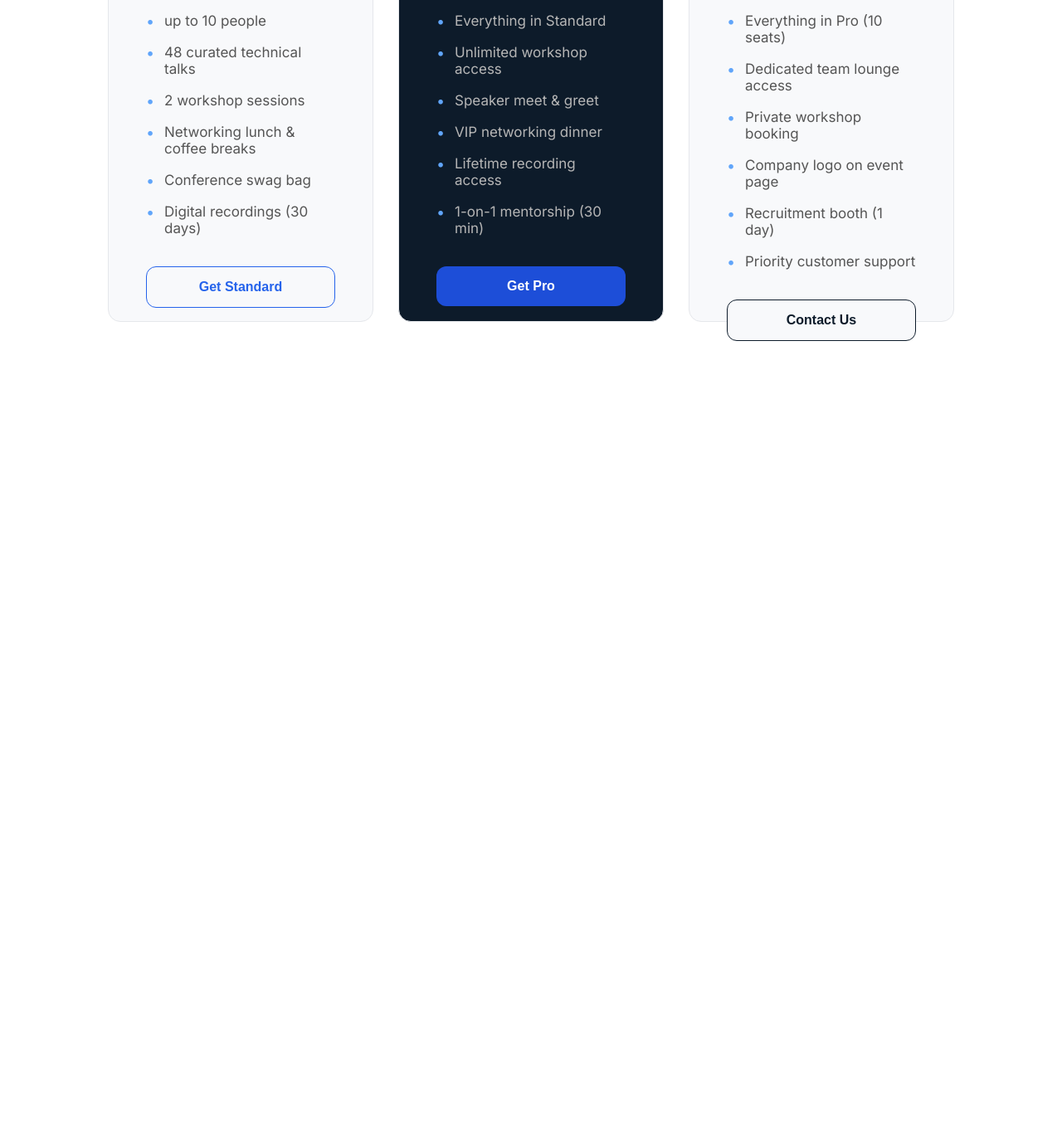
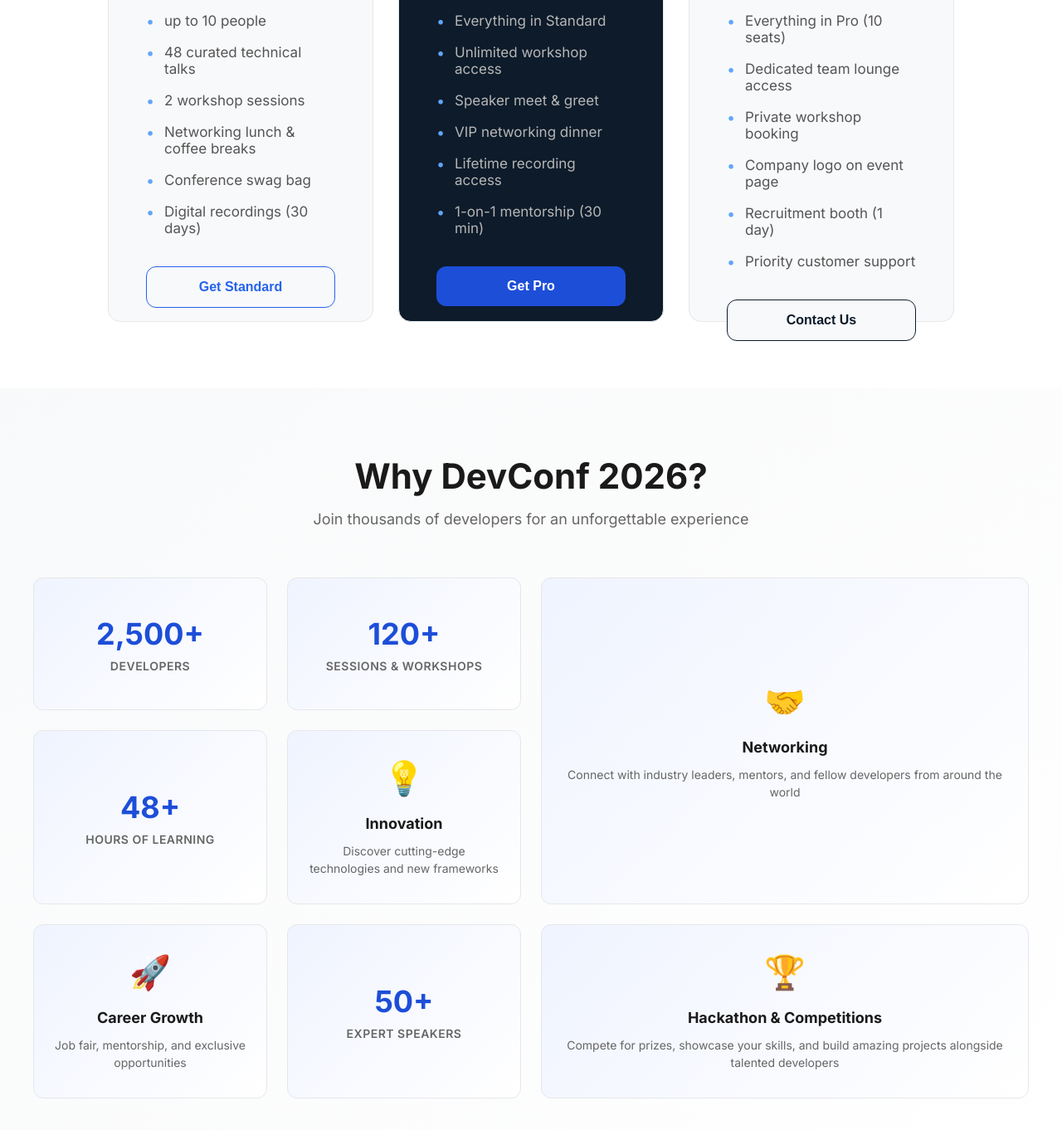
Before and after one commit to mirajkarim003-svg/Devconf-2026, a plain HTML site: page index.html in a window 1280 px wide. Shown: the part 2806-4168 px from the top of the page at 83% size. Before the commit the page ends 3274 px from the top, so only its background shows below. Drawn offline with Linux system fonts and the light colour scheme.

Commit message:
complete ai generated section

```diff
--- a/index.html
+++ b/index.html
@@ -122,6 +122,71 @@
                 </div>
             </div>
         </section>
+        <!-- AI Generated Section: Conference Highlights -->
+
+        <section class="highlights-section">
+            <div class="highlights-container">
+                <div class="highlights-header">
+                    <h2>Why DevConf 2026?</h2>
+                    <p>Join thousands of developers for an unforgettable experience</p>
+                </div>
+
+                <div class="highlights-grid">
+                    <!-- Stat Card 1 -->
+                    <div class="highlight-card stat-card">
+                        <div class="stat-number">2,500+</div>
+                        <div class="stat-label">Developers</div>
+                    </div>
+
+                    <!-- Stat Card 2 -->
+                    <div class="highlight-card stat-card">
+                        <div class="stat-number">120+</div>
+                        <div class="stat-label">Sessions & Workshops</div>
+                    </div>
+
+                    <!-- Feature Card 1 - Larger -->
+                    <div class="highlight-card feature-card feature-card-large">
+                        <div class="feature-icon">🤝</div>
+                        <h3>Networking</h3>
+                        <p>Connect with industry leaders, mentors, and fellow developers from around the world</p>
+                    </div>
+
+                    <!-- Stat Card 3 -->
+                    <div class="highlight-card stat-card">
+                        <div class="stat-number">48+</div>
+                        <div class="stat-label">Hours of Learning</div>
+                    </div>
+
+                    <!-- Feature Card 2 -->
+                    <div class="highlight-card feature-card">
+                        <div class="feature-icon">💡</div>
+                        <h3>Innovation</h3>
+                        <p>Discover cutting-edge technologies and new frameworks</p>
+                    </div>
+
+                    <!-- Feature Card 3 -->
+                    <div class="highlight-card feature-card">
+                        <div class="feature-icon">🚀</div>
+                        <h3>Career Growth</h3>
+                        <p>Job fair, mentorship, and exclusive opportunities</p>
+                    </div>
+
+                    <!-- Stat Card 4 -->
+                    <div class="highlight-card stat-card">
+                        <div class="stat-number">50+</div>
+                        <div class="stat-label">Expert Speakers</div>
+                    </div>
+
+                    <!-- Feature Card 4 - Larger -->
+                    <div class="highlight-card feature-card feature-card-large">
+                        <div class="feature-icon">🏆</div>
+                        <h3>Hackathon & Competitions</h3>
+                        <p>Compete for prizes, showcase your skills, and build amazing projects alongside talented
+                            developers</p>
+                    </div>
+                </div>
+            </div>
+        </section>
     </main>
 
 </body>
--- a/style.css
+++ b/style.css
@@ -29,7 +29,7 @@ button{
        font-size: 16px;
        font-weight: bold;
 }
-.hero {
+.hero{
     background-image: linear-gradient(rgba(0,0,0,0.5), rgba(0,0,0,0.5)), url('./images/banner.jpg');
     background-size: cover;
     height: 1000px;
@@ -57,7 +57,7 @@ button{
     font-weight: bold;
     margin-top: 400px;
 }
-.speaker-grid {
+.speaker-grid{
     display: grid;
     grid-template-columns: 1fr 1fr;
     gap: 50px;
@@ -67,12 +67,12 @@ button{
     text-align: center;
     padding: 130px 230px;
 }
-.speaker-card {
+.speaker-card{
     border: 1px solid #E5E7EB;
     border-radius: 12px;
     overflow: hidden;
 }
-.speaker-card img {
+.speaker-card img{
     width: 100%;
     height: 300px;
     object-fit: cover;
@@ -176,7 +176,7 @@ button{
 .special li{
     color: #b6b6b6;
 }
-.price-card button {
+.price-card button{
     width: 100%;
 }
 .standard-button{
@@ -189,3 +189,157 @@ button{
     color: #0D1B2A;
     border: 1px solid #0D1B2A;
 }
+.highlights-section {
+  padding: 80px 20px;
+  background: linear-gradient(135deg, #f8f9fa 0%, #ffffff 100%);
+}
+
+.highlights-container {
+  max-width: 1200px;
+  margin: 0 auto;
+}
+
+.highlights-header {
+  text-align: center;
+  margin-bottom: 60px;
+}
+
+.highlights-header h2 {
+  font-size: 42px;
+  font-weight: 700;
+  color: #1a1a1a;
+  margin: 0 0 16px 0;
+  font-family: 'Inter', sans-serif;
+}
+
+.highlights-header p {
+  font-size: 18px;
+  color: #666;
+  margin: 0;
+  font-family: 'Inter', sans-serif;
+}
+
+.highlights-grid {
+  display: grid;
+  grid-template-columns: repeat(auto-fit, minmax(240px, 1fr));
+  gap: 24px;
+  auto-rows: auto;
+}
+
+/* Responsive grid for larger screens */
+
+@media (min-width: 768px) {
+  .highlights-grid {
+    grid-template-columns: repeat(4, 1fr);
+  }
+
+  .feature-card-large {
+    grid-column: span 2;
+  }
+
+  /* Create interesting layout */
+  .highlight-card:nth-child(3) {
+    grid-row: span 2;
+  }
+
+  .highlight-card:nth-child(9) {
+    grid-column: span 2;
+  }
+}
+
+/* Base card styles */
+
+.highlight-card {
+  padding: 32px 24px;
+  border-radius: 12px;
+  border: 1px solid #e5e7eb;
+  background: linear-gradient(135deg, #f0f4ff 0%, #ffffff 100%);
+  transition: all 0.3s ease;
+  display: flex;
+  flex-direction: column;
+  justify-content: center;
+  align-items: center;
+  text-align: center;
+  min-height: 160px;
+}
+
+.highlight-card:hover {
+  border-color: #1D4ED8;
+  box-shadow: 0 4px 20px rgba(29, 78, 216, 0.1);
+  transform: translateY(-4px);
+}
+
+/* Stat card styles */
+
+.stat-number {
+  font-size: 36px;
+  font-weight: 700;
+  color: #1D4ED8;
+  margin-bottom: 8px;
+  font-family: 'Inter', sans-serif;
+}
+
+.stat-label {
+  font-size: 14px;
+  color: #666;
+  text-transform: uppercase;
+  letter-spacing: 0.5px;
+  font-weight: 600;
+  font-family: 'Inter', sans-serif;
+}
+
+/* Feature cards */
+
+.feature-card {
+  gap: 12px;
+}
+
+.feature-icon {
+  font-size: 40px;
+  margin-bottom: 8px;
+}
+
+.feature-card h3 {
+  font-size: 18px;
+  font-weight: 700;
+  color: #1a1a1a;
+  margin: 0;
+  font-family: 'Inter', sans-serif;
+}
+
+.feature-card p {
+  font-size: 14px;
+  color: #666;
+  margin: 0;
+  line-height: 1.5;
+  font-family: 'Inter', sans-serif;
+}
+
+/* Mobile responsive */
+
+@media (max-width: 767px) {
+  .highlights-section {
+    padding: 60px 20px;
+  }
+
+  .highlights-header h2 {
+    font-size: 32px;
+  }
+
+  .highlight-card {
+    min-height: 140px;
+    padding: 24px 16px;
+  }
+
+  .stat-number {
+    font-size: 28px;
+  }
+
+  .feature-card h3 {
+    font-size: 16px;
+  }
+
+  .feature-card p {
+    font-size: 13px;
+  }
+}
```
Also changed, not shown: 1 other file.
